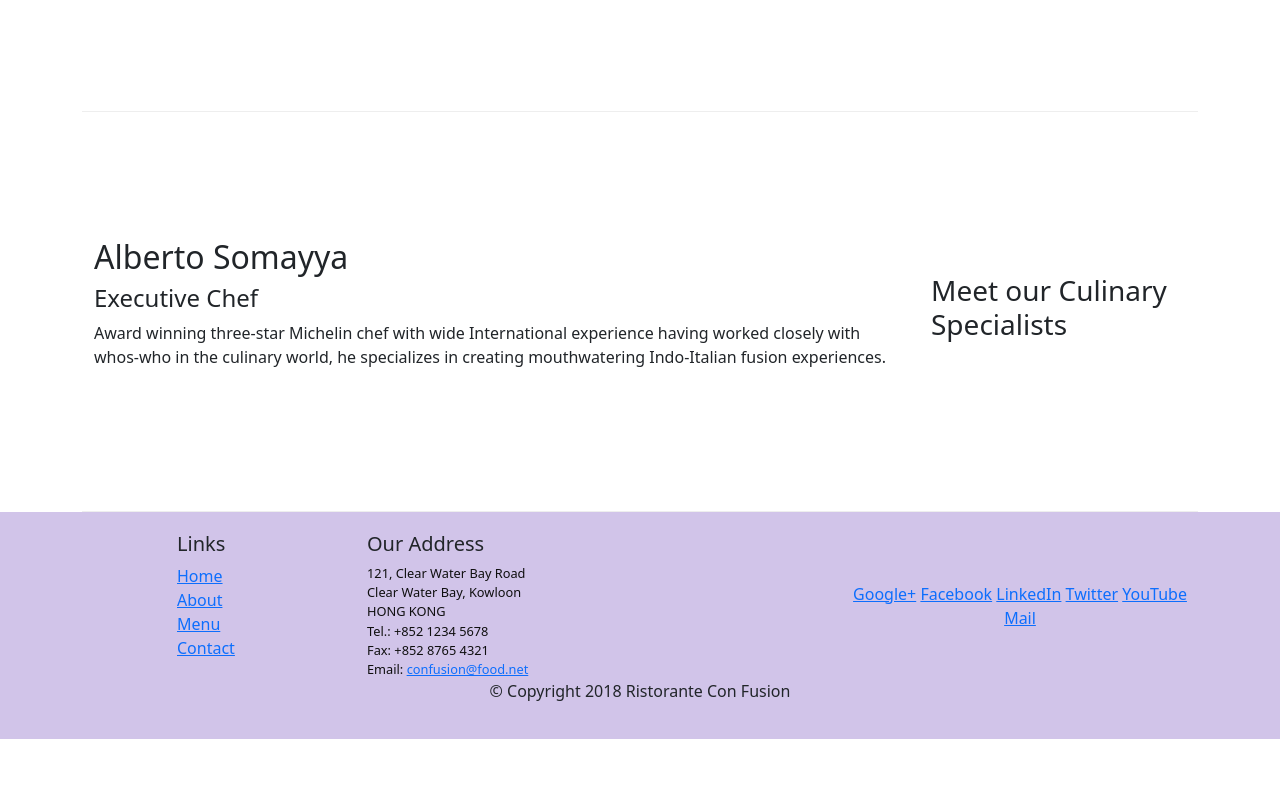
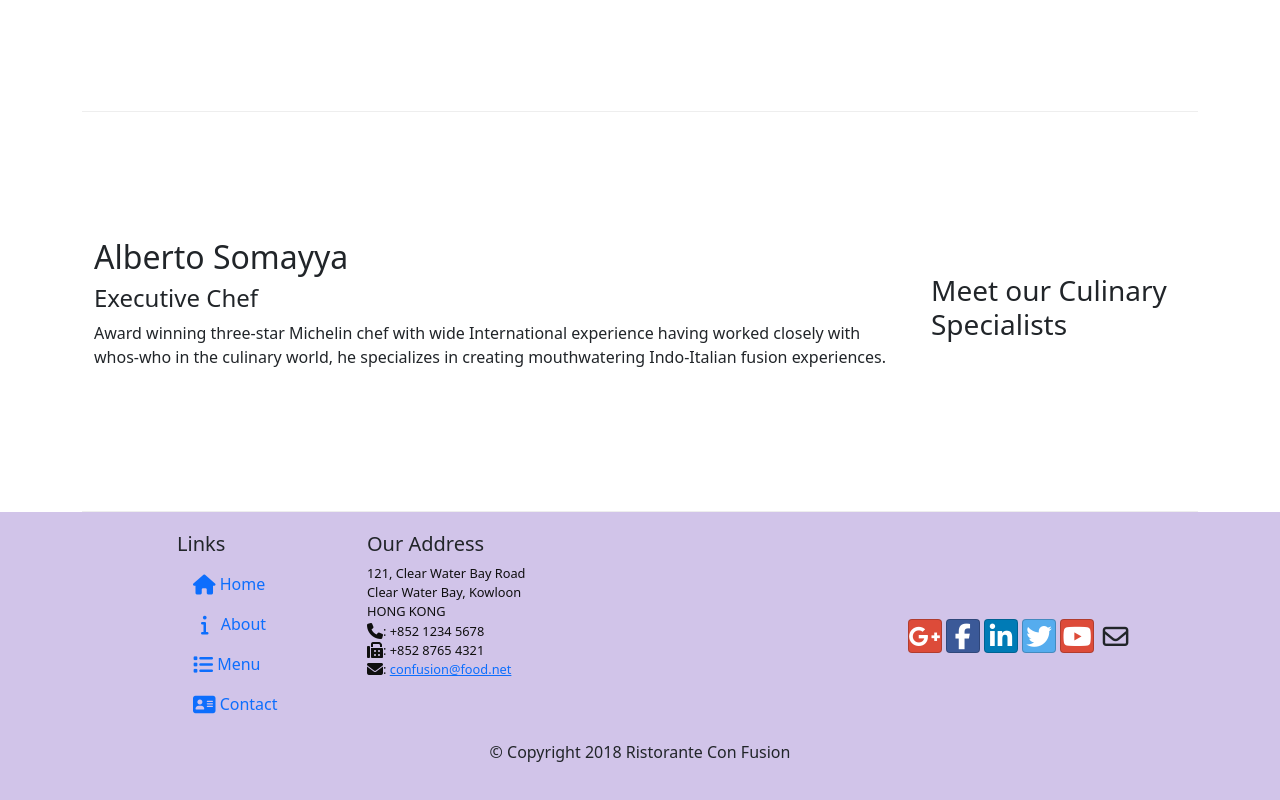
Before and after one commit to Seppeli2473/CSC105, a plain HTML site: page Icon-fonts/index (orig).html in a window 1280 px wide. Shown: the part 972-1772 px from the top of the page. Before the commit the page ends 1711 px from the top, so only its background shows below. Drawn offline with nearby package versions, Linux system fonts and the light colour scheme.

Commit message:
Test first work

```diff
--- a/Icon-fonts/index (orig).html
+++ b/Icon-fonts/index (orig).html
@@ -8,6 +8,11 @@
     <!-- Bootstrap CSS -->
     <link href="https://cdn.jsdelivr.net/npm/bootstrap@5.1.3/dist/css/bootstrap.min.css" rel="stylesheet" integrity="sha384-1BmE4kWBq78iYhFldvKuhfTAU6auU8tT94WrHftjDbrCEXSU1oBoqyl2QvZ6jIW3" crossorigin="anonymous">
 
+
+    <!-- font awesome / bootstrap-social -->
+    <script src="https://kit.fontawesome.com/1933c1a500.js" crossorigin="anonymous"></script>
+    <link rel="stylesheet" href="node_modules/font-awesome/css/font-awesome.min.css">
+    <link rel="stylesheet" href="node_modules/bootstrap-social/bootstrap-social.css">
 
 	<link rel="stylesheet" href="css/css-index.css">
     <!--
@@ -69,10 +74,10 @@
                 <div class="col-4 offset-1 col-sm-2">
                     <h5>Links</h5>
                     <ul class="list-unstyled">
-                        <li><a href="#">Home</a></li>
-                        <li><a href="aboutus.html">About</a></li>
-                        <li><a href="#">Menu</a></li>
-                        <li><a href="#">Contact</a></li>
+                        <li class="nav-item active"><a class="nav-link" href="index (orig).html"><span class="fa fa-home fa-lg"></span> Home</a></li>
+                        <li class="nav-item"><a class="nav-link" href="aboutus (orig).html"><span class="fa fa-info fa-lg px-2"></span> About</a></li>
+                        <li class="nav-item"><a class="nav-link" href="#"><span class="fa fa-list fa-lg"></span> Menu</a></li>
+                        <li class="nav-item"><a class="nav-link" href="#"><span class="fa fa-address-card fa-lg"></span> Contact</a></li>
                     </ul>
                 </div>
                 <div class="col-7 col-sm-5">
@@ -81,19 +86,19 @@
 		              121, Clear Water Bay Road<br>
 		              Clear Water Bay, Kowloon<br>
 		              HONG KONG<br>
-		              Tel.: +852 1234 5678<br>
-		              Fax: +852 8765 4321<br>
-		              Email: <a href="mailto:confusion@food.net">confusion@food.net</a>
+		              <i class="fa fa-phone fa-lg"></i>: +852 1234 5678<br>
+                      <i class="fa fa-fax fa-lg"></i>: +852 8765 4321<br>
+                      <i class="fa fa-envelope fa-lg"></i>: <a href="mailto:confusion@food.net">confusion@food.net</a>
 		           </address>
                 </div>
                 <div class="col-12 col-sm-4 align-self-center">
                     <div class="text-center">
-                        <a href="http://google.com/+">Google+</a>
-                        <a href="http://www.facebook.com/profile.php?id=">Facebook</a>
-                        <a href="http://www.linkedin.com/in/">LinkedIn</a>
-                        <a href="http://twitter.com/">Twitter</a>
-                        <a href="http://youtube.com/">YouTube</a>
-                        <a href="mailto:">Mail</a>
+                        <a class="btn btn-social-icon btn-google" href="http://google.com/+"><i class="fa fa-google-plus"></i></a>
+                        <a class="btn btn-social-icon btn-facebook" href="http://www.facebook.com/profile.php?id="><i class="fa fa-facebook"></i></a>
+                        <a class="btn btn-social-icon btn-linkedin" href="http://www.linkedin.com/in/"><i class="fa fa-linkedin"></i></a>
+                        <a class="btn btn-social-icon btn-twitter" href="http://twitter.com/"><i class="fa fa-twitter"></i></a>
+                        <a class="btn btn-social-icon btn-google" href="http://youtube.com/"><i class="fa fa-youtube"></i></a>
+                        <a class="btn btn-social-icon" href="mailto:"><i class="fa fa-envelope-o"></i></a>
                     </div>
                 </div>
            </div>
```
